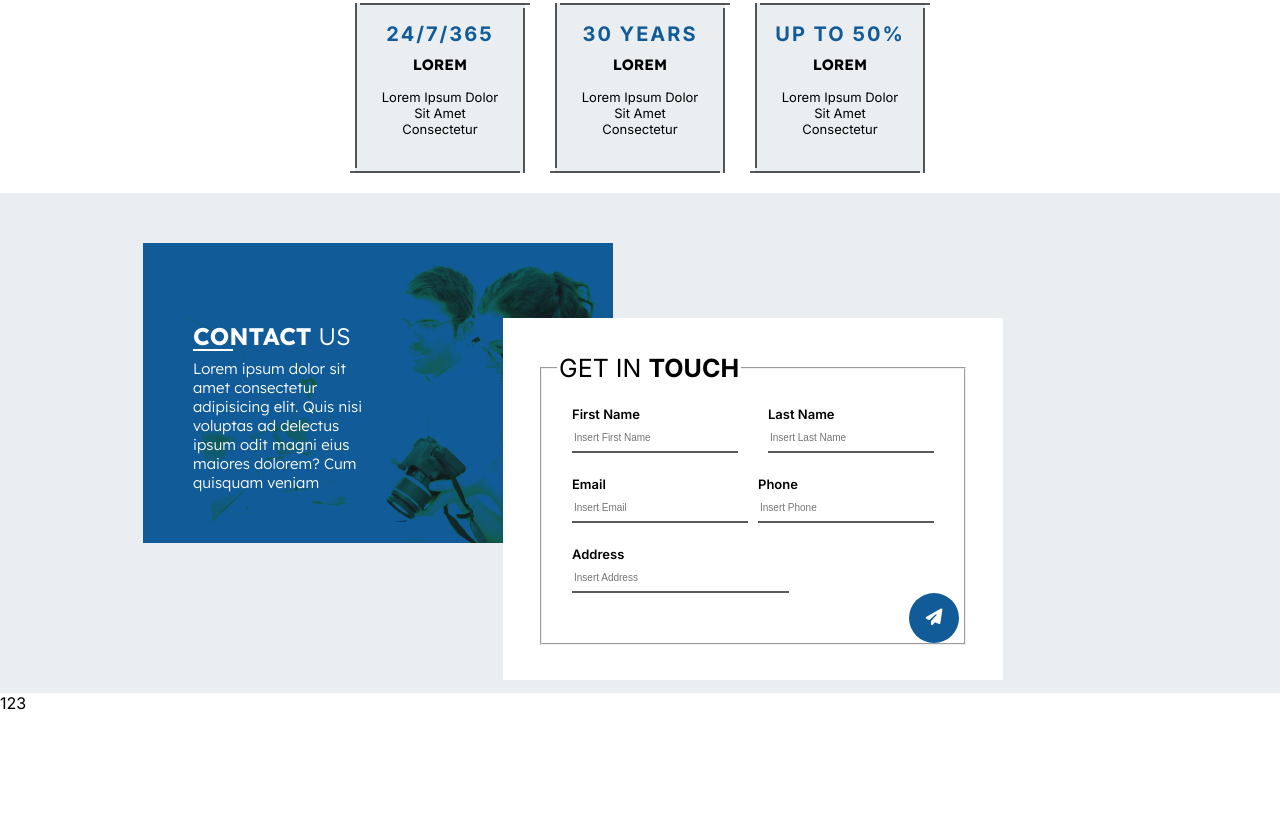
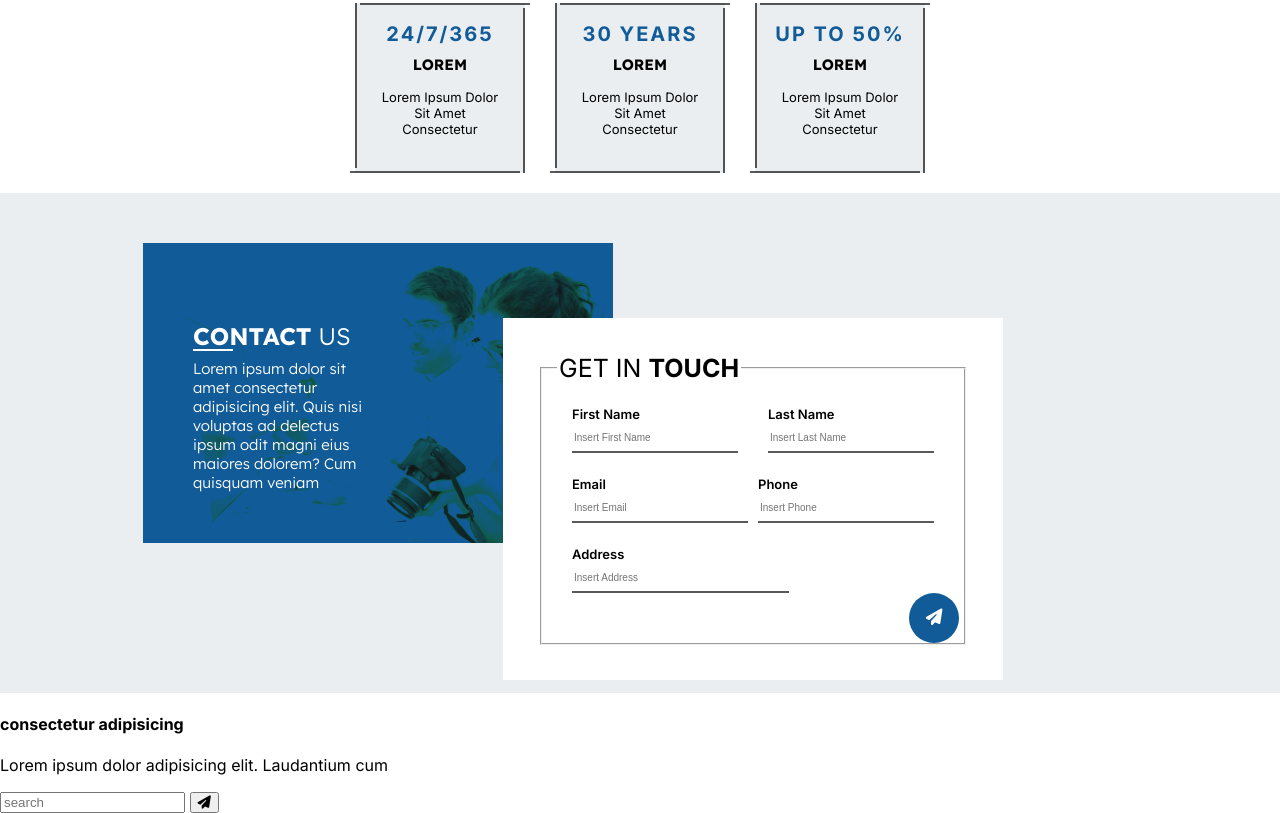
Before and after one commit to Ezmad-Ze/Internship_assignment_one, a website: page index.html in a window 1280 px wide. Shown: the part 2048-2861 px from the top of the page. Before the commit the page ends 2761 px from the top, so only its background shows below. Drawn offline with nearby package versions, Linux system fonts and the light colour scheme; files that its build step writes are made by us from their sources.

Commit message:
search section

```diff
--- a/index.html
+++ b/index.html
@@ -259,6 +259,7 @@
         </div>
       </section>
 
+      <!-- contact info -->
       <section class="contact">
         <div class="contact__info">
           <div class="contact__info--left">
@@ -333,7 +334,24 @@
         </div>
       </section>
 
-      <section>123</section>
+      <section class="search">
+        <div class="search__background">
+          <div class="search__background--text">
+            <h4 class="search__background--text--title">
+              consectetur adipisicing
+            </h4>
+            <p class="search__background--text--desc">
+              Lorem ipsum dolor adipisicing elit. Laudantium cum
+            </p>
+          </div>
+          <div class="search__background--input">
+            <input type="text" name="search" id="search" placeholder="search"/>
+            <button type="submit">
+              <i class="fas fa-paper-plane"></i>
+            </button>
+          </div>
+        </div>
+      </section>
     </main>
   </body>
 </html>
```
